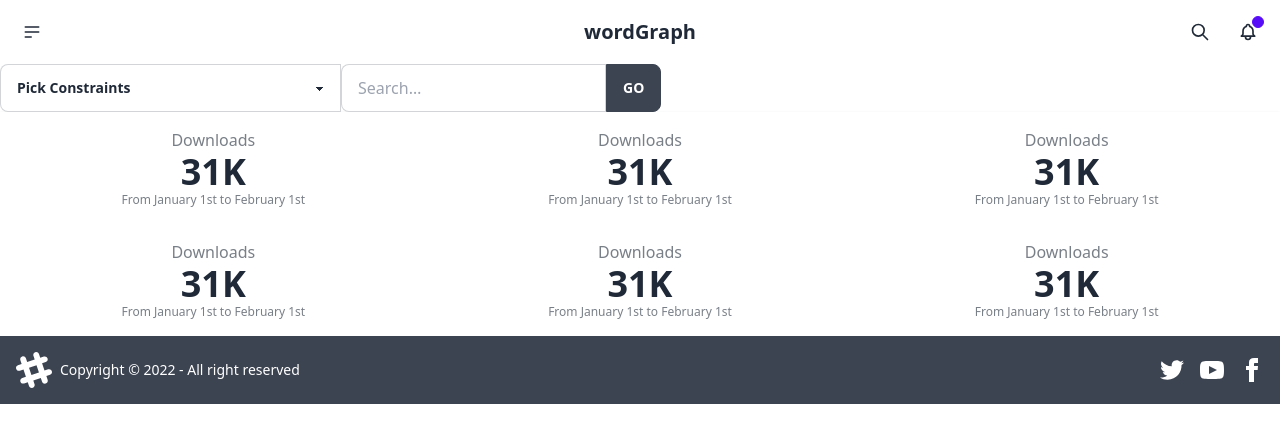
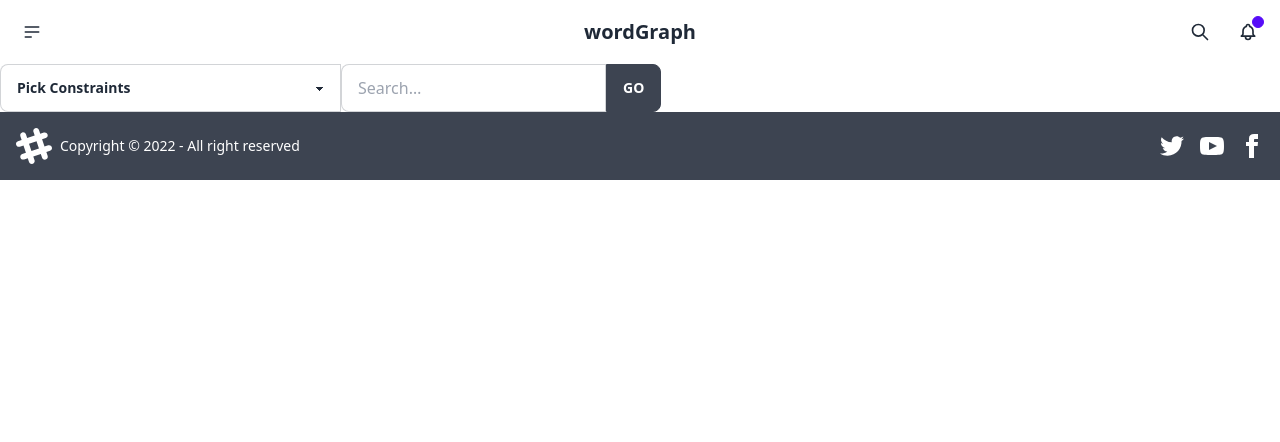
Before and after one commit to hasanTheBest/word-graph, a React (Create React App) app: page / in a window 1280 px wide. Shown: the top 442 px of the page. Built offline with nearby package versions, Linux system fonts and the light colour scheme.

Commit message:
funcational data

```diff
--- a/src/App.js
+++ b/src/App.js
@@ -1,9 +1,11 @@
+import { useState } from "react";
 import Footer from "./Components/Footer";
 import FormInput from "./Components/FormInput";
 import Navbar from "./Components/Navbar";
 import SearchResultItem from "./Components/SearchResultItem";
 
 function App() {
+  const [words, setWords] = useState([]);
   return (
     <>
       <header>
@@ -11,11 +13,11 @@ function App() {
       </header>
 
       <main className="App">
-        <FormInput />
+        <FormInput setWords={setWords} />
 
         <div className="grid grid-cols-3 shadow">
-          {new Array(6).fill(1).map((item) => (
-            <SearchResultItem />
+          {words.map((word) => (
+            <SearchResultItem word={word} />
           ))}
         </div>
       </main>
--- a/src/Components/FormInput.jsx
+++ b/src/Components/FormInput.jsx
@@ -1,10 +1,26 @@
 import React from "react";
 import { useForm } from "react-hook-form";
 
-const FormInput = () => {
+const BASE_URL = "https://api.datamuse.com/words?";
+
+const searchWord = async (url) => {
+  console.log("apiUrl", url);
+
+  const res = await fetch(url);
+  const result = await res.json();
+  console.log("apiResponse", result);
+  return result;
+};
+
+const FormInput = ({ setWords }) => {
   const { register, handleSubmit } = useForm();
-  const onSubmitWordSearchForm = (data) =>
-    console.log("onSubmitWordSearchForm", data);
+  const onSubmitWordSearchForm = async (data) => {
+    const apiResponse = await searchWord(
+      BASE_URL + data.filter + "=" + data.word
+    );
+
+    setWords(apiResponse);
+  };
 
   return (
     <form onSubmit={handleSubmit(onSubmitWordSearchForm)}>
@@ -49,6 +65,7 @@ const FormInput = () => {
                 type="text"
                 placeholder="Search…"
                 className="input input-bordered"
+                {...register("word")}
               />
               <button className="btn">Go</button>
             </div>
--- a/src/Components/SearchResultItem.jsx
+++ b/src/Components/SearchResultItem.jsx
@@ -1,6 +1,6 @@
 import React from "react";
 
-const SearchResultItem = () => {
+const SearchResultItem = (word) => {
   return (
     <div className="stat place-items-center">
       <div className="stat-title">Downloads</div>
```
